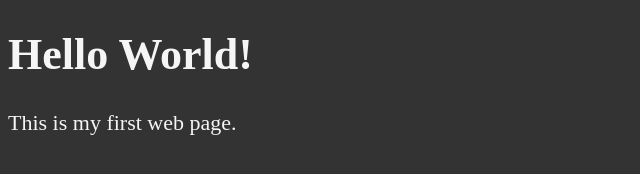
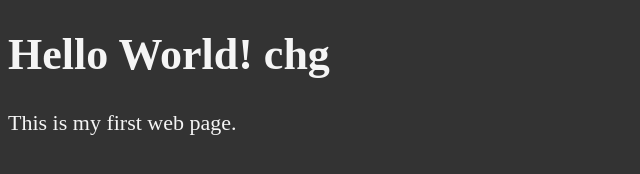
Before and after one commit to nauticalnought/git_code_playground, a plain HTML site: page 01_lesson/index.html in a window 1280 px wide. Shown: the whole page, without its empty margins (0-640 px from the left). Drawn offline with Linux system fonts and the light colour scheme.

Commit message:
second commit

```diff
--- a/01_lesson/index.html
+++ b/01_lesson/index.html
@@ -17,7 +17,7 @@
 </head>
 
 <body>
-    <h1>Hello World!</h1>
+    <h1>Hello World! chg</h1>
     <p>This is my first web page.</p>
 </body>
 
```
